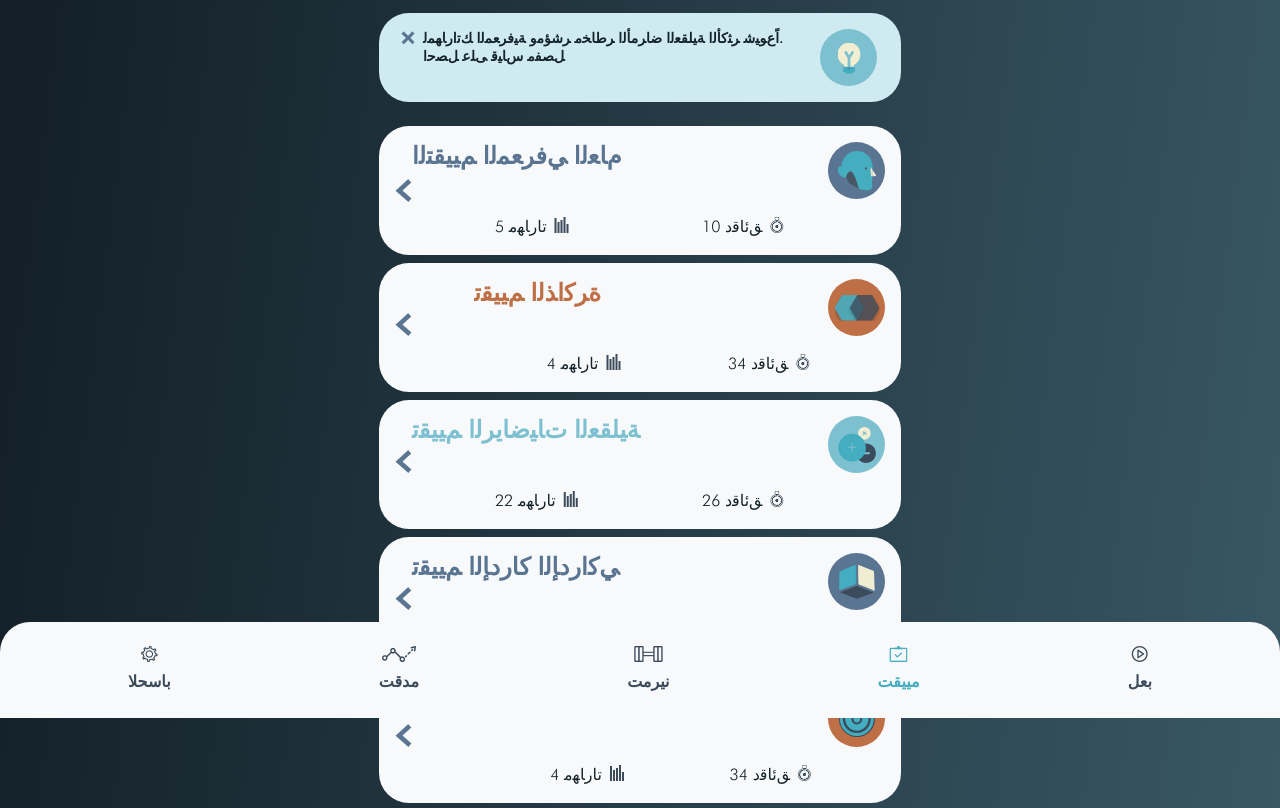
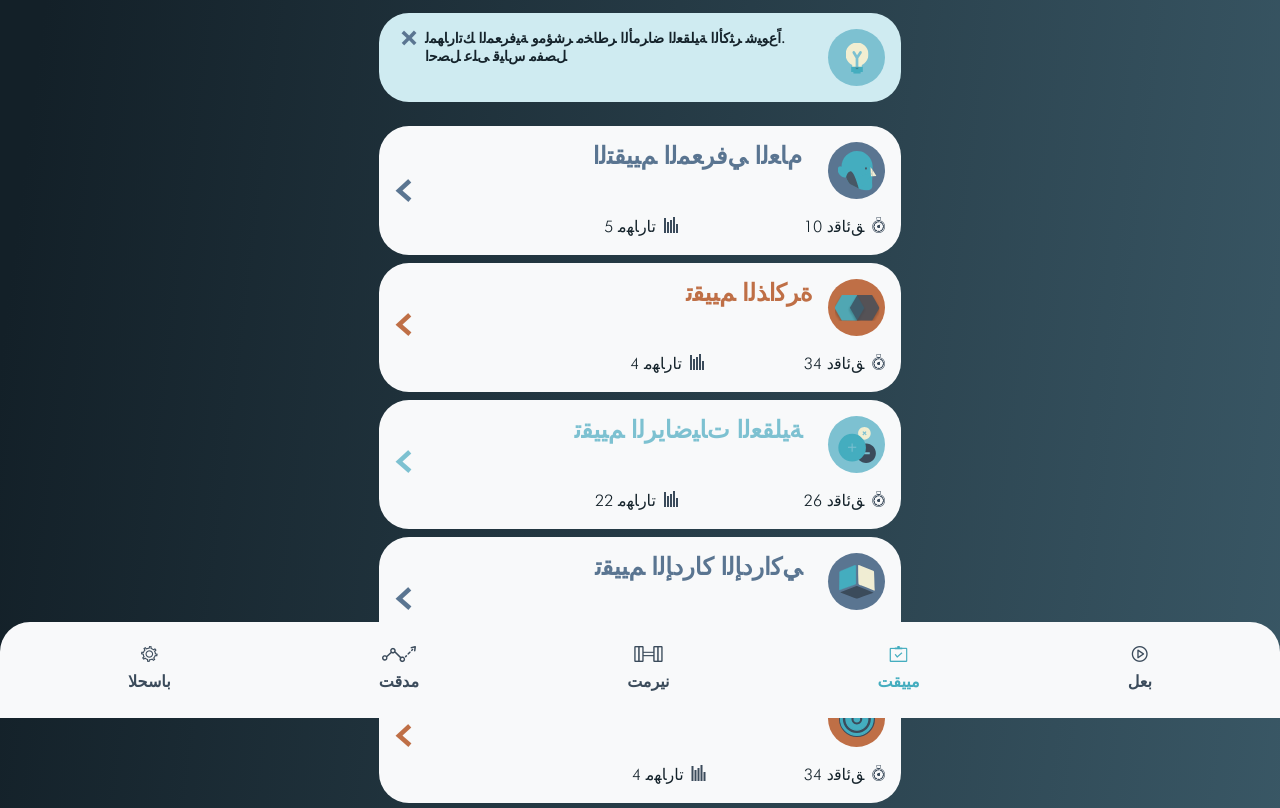
Before and after one commit to annadubynets/mind-plus, a plain HTML site: page evaluation-arb.html in a window 1280 px wide. Shown: the part 82-890 px from the top of the page. Drawn offline with Linux system fonts and the light colour scheme; files whose address does not match are found by name.

Commit message:
fix arb language

```diff
--- a/css/fonts.css
+++ b/css/fonts.css
@@ -75,7 +75,10 @@
 
 .icon-next-evaluation:before {
     content: "\e906";
-    color: #5a7591;
+}
+
+html[dir="rtl"] .icon-next-evaluation:before {
+    content: "\e909";
 }
 
 .icon-up-dropdown-arrow:before {
@@ -89,7 +92,10 @@
 
 .icon-back-arrow:before {
     content: "\e909";
-    color: #5a7591;
+}
+
+html[dir="rtl"] .icon-back-arrow:before {
+    content: "\e906";
 }
 
 .icon-evaluation-main-menu:before {
--- a/evaluation-arb.html
+++ b/evaluation-arb.html
@@ -17,7 +17,7 @@
                 <div class="col-lg-6 col-12 px-4">
                     <h1 class="mb-3">مييقت</h1>
                     <div class="alert alert-info alert-dismissible fade show d-flex text-end pe-3" role="alert">
-                        <div class="ms-2">
+                        <div class="me-2">
                             <div class="alert-circle-style rounded-circle">
                                 <img src="images/alert.svg" alt="alert message">
                             </div>
@@ -25,7 +25,7 @@
 
                         <p class="text-dark fw-bold">.اًعﻮﻴﺷ ﺮﺜﻛﺄﻟا ﺔﻴﻠﻘﻌﻟا ضاﺮﻣﺄﻟا ﺮﻃﺎﺨﻣ ﺮﺷﺆﻣو ﺔﻴﻓﺮﻌﻤﻟا ﻚﺗارﺎﻬﻤﻟ ﻞﺼﻔﻣ سﺎﻴﻗ ﻰﻠﻋ ﻞﺼﺣا</p>
                         <button type="button" class="close ps-2 align-self-baseline" data-bs-dismiss="alert" aria-label="Close">
-                            <span class="icon-exit text-primary"></span>
+                            <span class="icon-exit text-primary font-size-16"></span>
                         </button>
                     </div>
 
@@ -41,17 +41,17 @@
                                                 </div>
                                             </div>
                                             <div class="col-9 col-md-10">
-                                                <h4 class="text-primary text-end mb-0">مﺎﻌﻟا ﻲﻓﺮﻌﻤﻟا ﻢﻴﻴﻘﺘﻟا</h4>
+                                                <h4 class="text-primary text-start mb-0">مﺎﻌﻟا ﻲﻓﺮﻌﻤﻟا ﻢﻴﻴﻘﺘﻟا</h4>
                                             </div>
-                                            <div class="col-5 pt-3 text-end">
+                                            <div class="col-5 pt-3 text-start">
                                                 <p><span class="icon-time pe-2"></span>ﻖﺋﺎﻗد 10</p>
                                             </div>
-                                            <div class="col-5 pt-3 text-end">
+                                            <div class="col-5 pt-3 text-start">
                                                 <p><span class="icon-skills pe-2"></span>تارﺎﻬﻣ 5</p>
                                             </div>
                                         </div>
 
-                                        <span class="icon-back-arrow font-size-24"></span>
+                                        <span class="icon-next-evaluation text-primary font-size-24"></span>
                                     </div>
                                 </div>
                             </a>
@@ -65,17 +65,17 @@
                                             </div>
                                         </div>
                                         <div class="col-9 col-md-10">
-                                            <h4 class="text-warning text-end mb-0">ةﺮﻛاﺬﻟا ﻢﻴﻴﻘﺗ</h4>
+                                            <h4 class="text-warning text-start mb-0">ةﺮﻛاﺬﻟا ﻢﻴﻴﻘﺗ</h4>
                                         </div>
-                                        <div class="col-5 pt-3 text-end">
+                                        <div class="col-5 pt-3 text-start">
                                             <p><span class="icon-time pe-2"></span>ﻖﺋﺎﻗد 34</p>
                                         </div>
-                                        <div class="col-5 pt-3 text-end">
+                                        <div class="col-5 pt-3 text-start">
                                             <p><span class="icon-skills pe-2"></span>تارﺎﻬﻣ 4</p>
                                         </div>
                                     </div>
 
-                                    <a href="#"><span class="icon-back-arrow text-warning font-size-24"></span></a>
+                                    <a href="#"><span class="icon-next-evaluation text-warning font-size-24"></span></a>
                                 </div>
                             </div>
 
@@ -88,17 +88,17 @@
                                             </div>
                                         </div>
                                         <div class="col-9 col-md-10">
-                                            <h4 class="text-info text-end mb-0">ﺔﻴﻠﻘﻌﻟا تﺎﻴﺿﺎﻳﺮﻟا ﻢﻴﻴﻘﺗ</h4>
+                                            <h4 class="text-info text-start mb-0">ﺔﻴﻠﻘﻌﻟا تﺎﻴﺿﺎﻳﺮﻟا ﻢﻴﻴﻘﺗ</h4>
                                         </div>
-                                        <div class="col-5 pt-3 text-end">
+                                        <div class="col-5 pt-3 text-start">
                                             <p><span class="icon-time pe-2"></span>ﻖﺋﺎﻗد 26</p>
                                         </div>
-                                        <div class="col-5 pt-3 text-end">
+                                        <div class="col-5 pt-3 text-start">
                                             <p><span class="icon-skills pe-2"></span>تارﺎﻬﻣ 22</p>
                                         </div>
                                     </div>
 
-                                    <a href="#"><span class="icon-back-arrow text-info font-size-24"></span></a>
+                                    <a href="#"><span class="icon-next-evaluation text-info font-size-24"></span></a>
                                 </div>
                             </div>
 
@@ -111,17 +111,17 @@
                                             </div>
                                         </div>
                                         <div class="col-9 col-md-10">
-                                            <h4 class="text-primary text-end mb-0">ﻲﻛاردﺈﻟا كاردﺈﻟا ﻢﻴﻴﻘﺗ</h4>
+                                            <h4 class="text-primary text-start mb-0">ﻲﻛاردﺈﻟا كاردﺈﻟا ﻢﻴﻴﻘﺗ</h4>
                                         </div>
-                                        <div class="col-5 pt-3 text-end">
+                                        <div class="col-5 pt-3 text-start">
                                             <p><span class="icon-time pe-2"></span>ﻖﺋﺎﻗد 10</p>
                                         </div>
-                                        <div class="col-5 pt-3 text-end">
+                                        <div class="col-5 pt-3 text-start">
                                             <p><span class="icon-skills pe-2"></span>تارﺎﻬﻣ 5</p>
                                         </div>
                                     </div>
 
-                                    <a href="#"><span class="icon-back-arrow text-primary font-size-24"></span></a>
+                                    <a href="#"><span class="icon-next-evaluation text-primary font-size-24"></span></a>
                                 </div>
                             </div>
 
@@ -134,17 +134,17 @@
                                             </div>
                                         </div>
                                         <div class="col-9 col-md-10">
-                                            <h4 class="font-size-24 text-warning text-end mb-0">ﺰﻴﻛﺮﺘﻟا ﻢﻴﻴﻘﺗ</h4>
+                                            <h4 class="font-size-24 text-warning text-start mb-0">ﺰﻴﻛﺮﺘﻟا ﻢﻴﻴﻘﺗ</h4>
                                         </div>
-                                        <div class="col-5 pt-3 text-end">
+                                        <div class="col-5 pt-3 text-start">
                                             <p><span class="icon-time pe-2"></span>ﻖﺋﺎﻗد 34</p>
                                         </div>
-                                        <div class="col-5 pt-3 text-end">
+                                        <div class="col-5 pt-3 text-start">
                                             <p><span class="icon-skills pe-2"></span>تارﺎﻬﻣ 4</p>
                                         </div>
                                     </div>
 
-                                    <a href="#"><span class="icon-back-arrow text-warning font-size-24"></span></a>
+                                    <a href="#"><span class="icon-next-evaluation text-warning font-size-24"></span></a>
                                 </div>
                             </div>
 
@@ -157,17 +157,17 @@
                                             </div>
                                         </div>
                                         <div class="col-9 col-md-10">
-                                            <h4 class="font-size-24 text-info text-end mb-0">ﻖﻄﻨﻤﻟا ﻢﻴﻴﻘﺗ</h4>
+                                            <h4 class="font-size-24 text-info text-start mb-0">ﻖﻄﻨﻤﻟا ﻢﻴﻴﻘﺗ</h4>
                                         </div>
-                                        <div class="col-5 pt-3 text-end">
+                                        <div class="col-5 pt-3 text-start">
                                             <p><span class="icon-time pe-2"></span>ﻖﺋﺎﻗد 26</p>
                                         </div>
-                                        <div class="col-5 pt-3 text-end">
+                                        <div class="col-5 pt-3 text-start">
                                             <p><span class="icon-skills pe-2"></span>تارﺎﻬﻣ 22</p>
                                         </div>
                                     </div>
 
-                                    <a href="#"><span class="icon-back-arrow text-info font-size-24"></span></a>
+                                    <a href="#"><span class="icon-next-evaluation text-info font-size-24"></span></a>
                                 </div>
                             </div>
                         </div>
```
Also changed, not shown: evaluation.html (+1 -1 lines), play.html (+1 -1 lines), progress-few-times.html (+1 -1 lines), progress.html (+1 -1 lines), train-arb.html (+2 -2 lines), train.html (+1 -1 lines).
